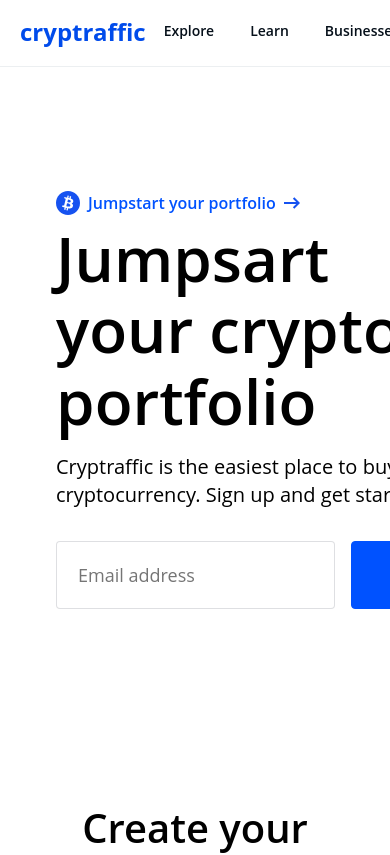
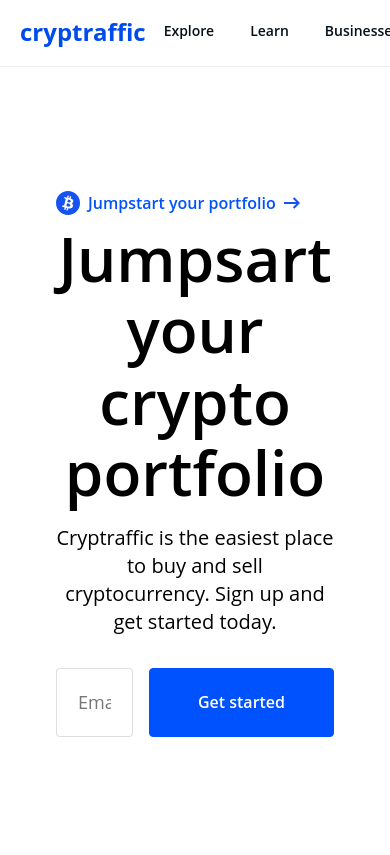
Before and after one commit to ikembakwem/stackpay, a Next.js app: page / in a window 390 px wide. Shown: the top 855 px of the page. Built offline with nearby package versions, Linux system fonts and the light colour scheme.

Commit message:
Hero section more responsive and more user interactions added

```diff
--- a/pages/Sections/Hero/EmailCTA/EmailCTA.module.css
+++ b/pages/Sections/Hero/EmailCTA/EmailCTA.module.css
@@ -66,3 +66,10 @@
   margin-left: var(--spacing-3);
   margin-right: var(--spacing-3);
 }
+
+@media (max-width: 768px) {
+  .container {
+    min-width: auto;
+    width: 100%;
+  }
+}
--- a/pages/Sections/Hero/Image/Image.module.css
+++ b/pages/Sections/Hero/Image/Image.module.css
@@ -6,3 +6,9 @@
   padding-left: var(--spacing-3);
   width: 100%;
 }
+
+@media (max-width: 768px) {
+  .container {
+    display: none;
+  }
+}
--- a/pages/Sections/Hero/Typography/Typography.module.css
+++ b/pages/Sections/Hero/Typography/Typography.module.css
@@ -13,3 +13,14 @@
   font-weight: 500;
   margin-bottom: var(--spacing-4);
 }
+
+@media (max-width: 768px) {
+  .title {
+    text-align: center;
+    max-width: 768px;
+  }
+
+  .subtitle {
+    text-align: center;
+  }
+}
```
